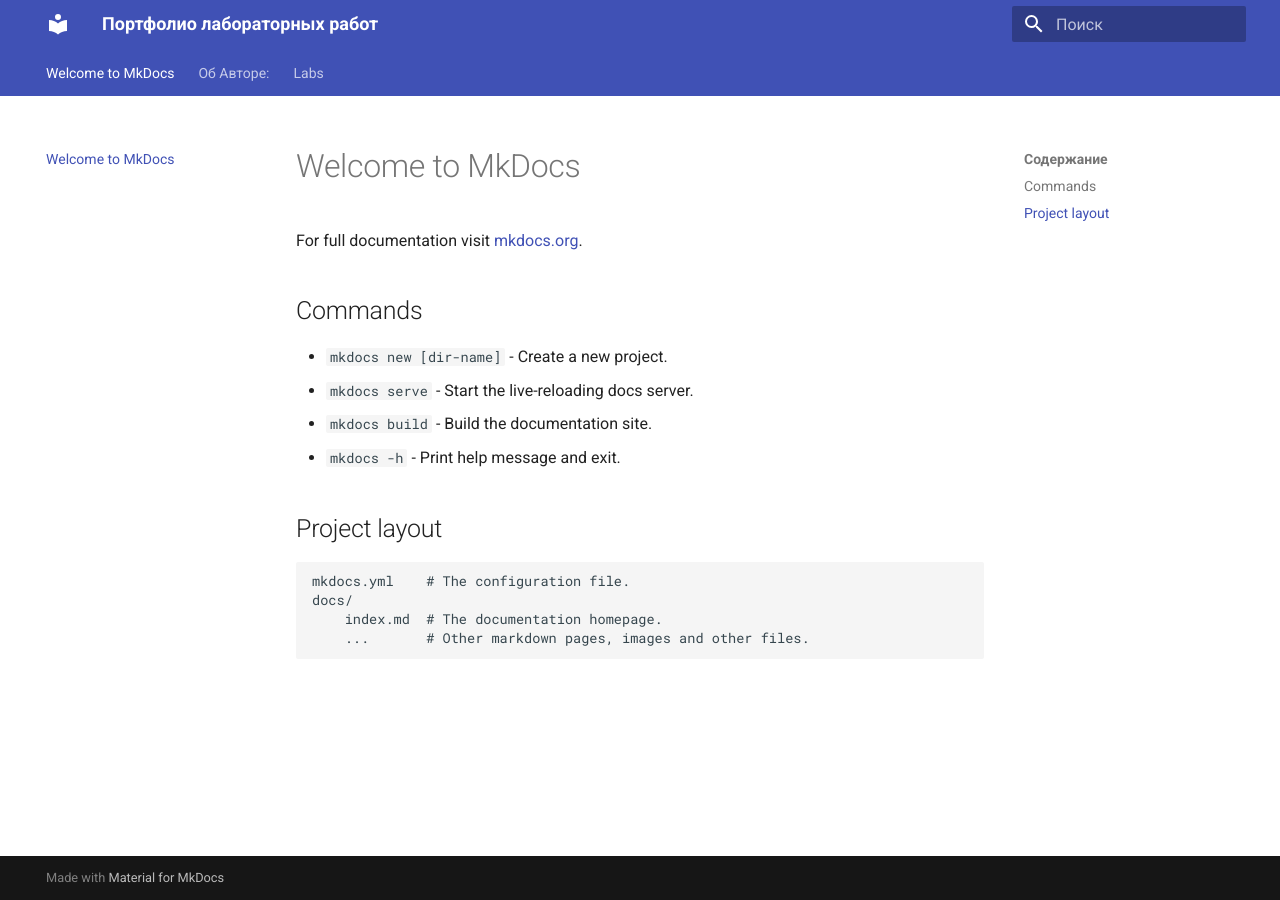
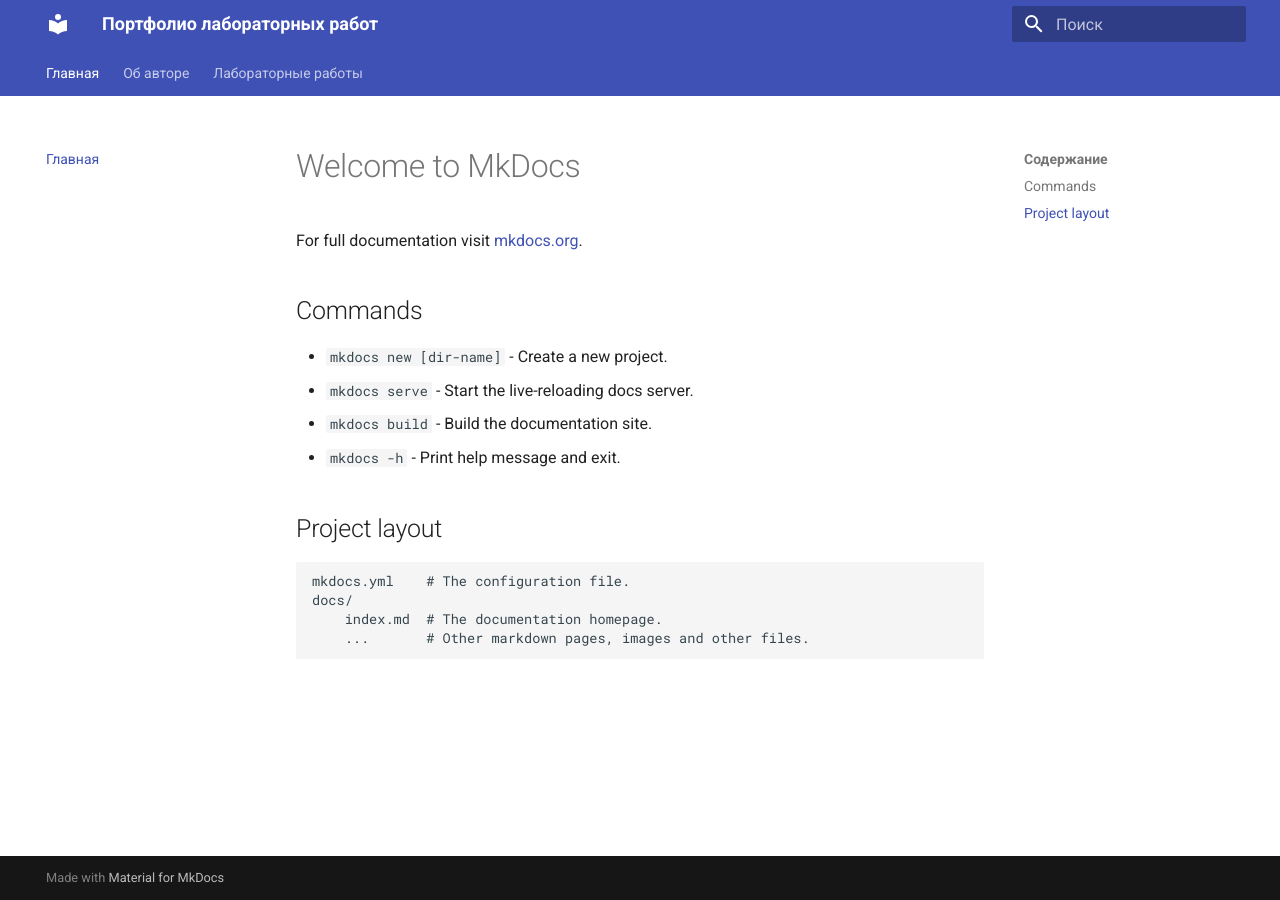
Before and after one commit to Vika347/mkdocs0902, an MkDocs documentation site: the page built from docs/index.md, in a window 1280 px wide. Built offline with MkDocs 1.6.1 and Material for MkDocs 9.7.7, drawn with Linux system fonts in a browser that asks for light colours; some of the changed lines change nothing that is shown.

Commit message:
Настройка навигации на 5 лабораторных работ

```diff
--- a/mkdocs.yml
+++ b/mkdocs.yml
@@ -7,9 +7,21 @@
   language: ru
   features:
     - navigation.tabs
+    - navigation.sections
     - navigation.top
     - search.suggest
     - search.highlight
 
+
+nav:
+  - Главная: index.md
+  - Об авторе: about.md
+  - Лабораторные работы:
+    - Лабораторная работа №1: labs/lab1.md
+    - Лабораторная работа №2: labs/lab2.md
+    - Лабораторная работа №3: labs/lab3.md
+    - Лабораторная работа №4: labs/lab4.md
+    - Лабораторная работа №5: labs/lab5.md
+
 plugins:
   - search
```
